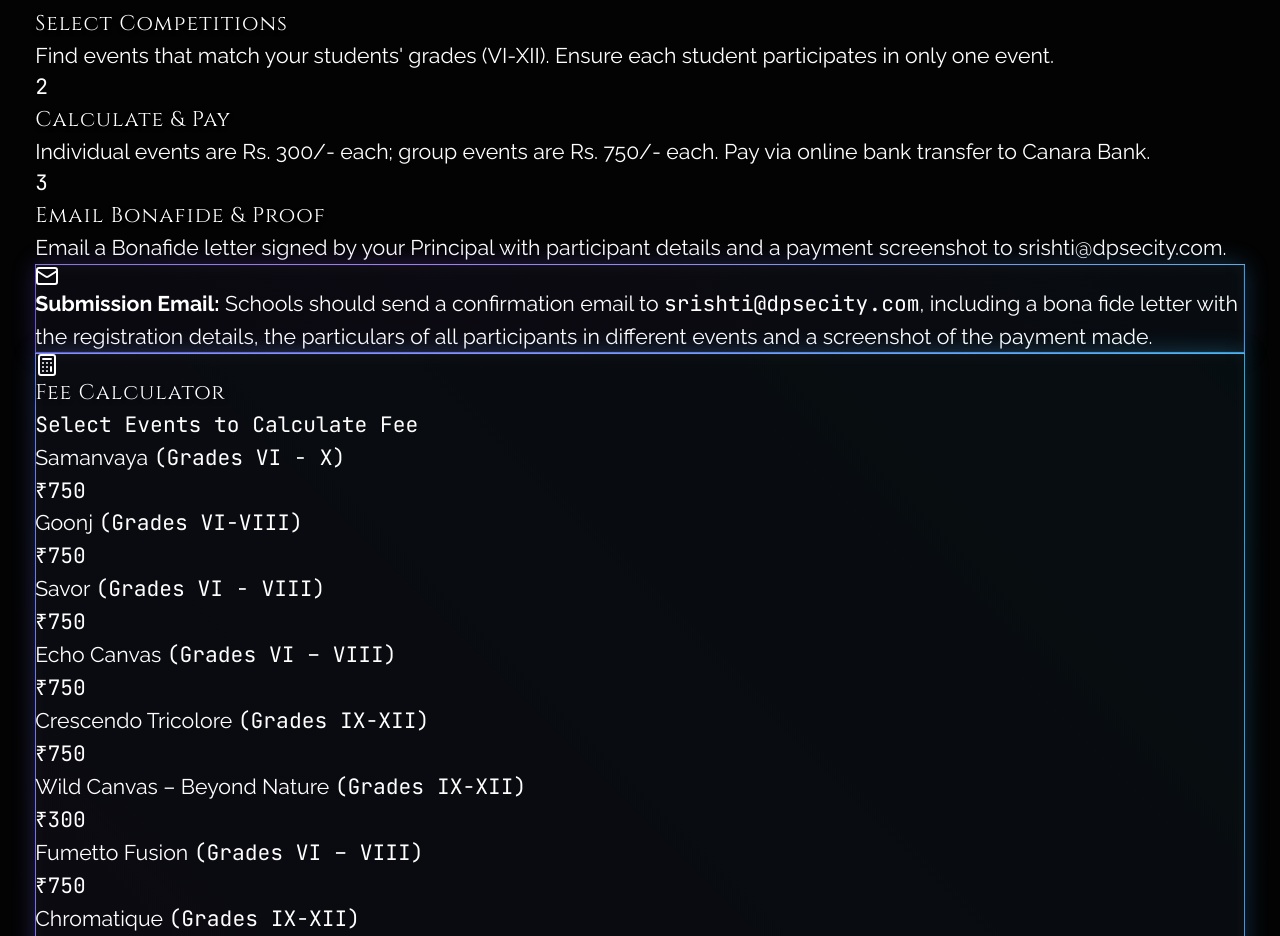
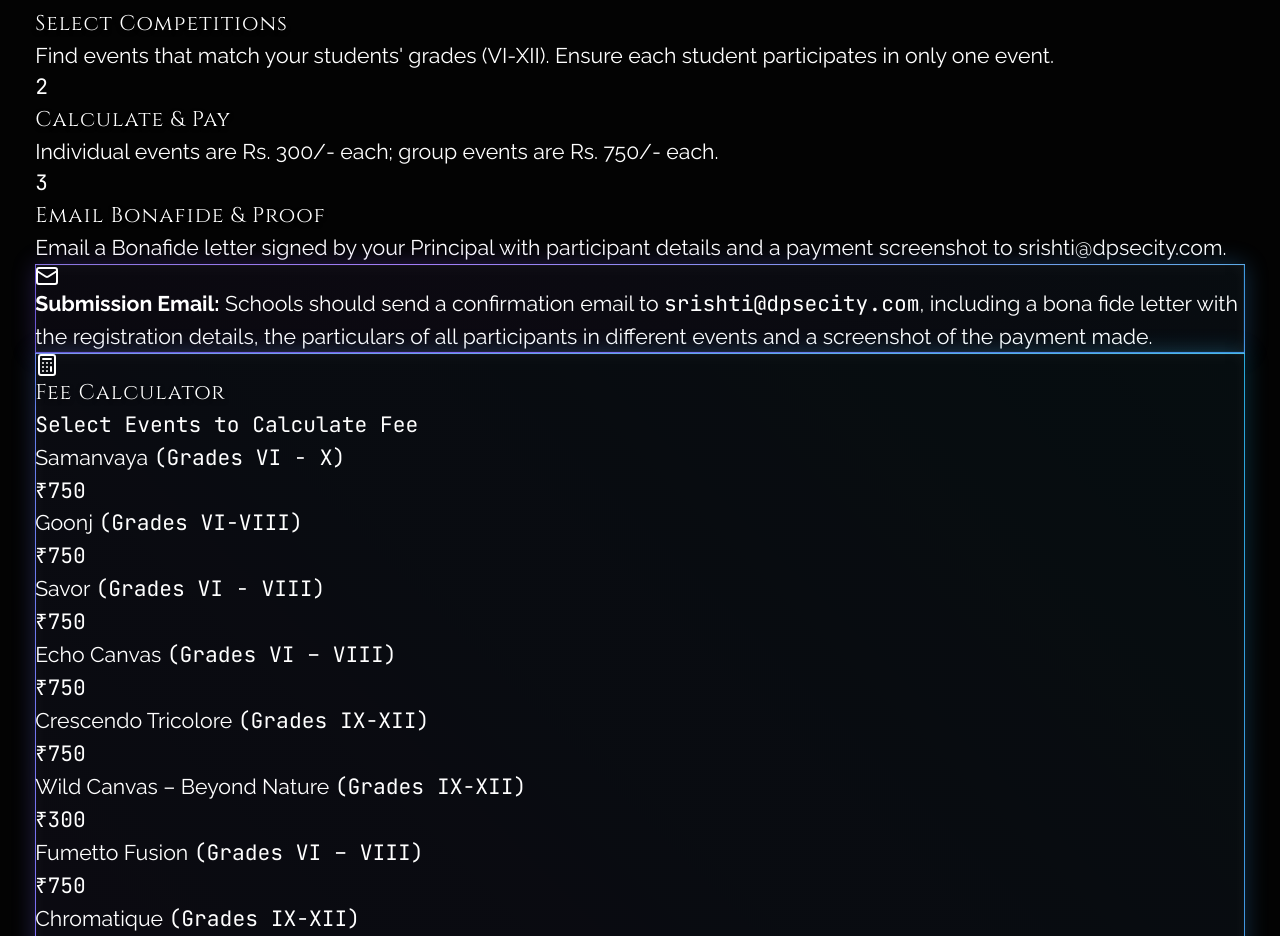
Before and after one commit to srishtidpsecity/srishti, a React (Vite) app: page / in a window 1280 px wide. Shown: the part 9803-10739 px from the top of the page. Built offline with nearby package versions, Linux system fonts and the light colour scheme.

Commit message:
Modified some text to indicate the bank details removal and shortened the fee calculator to better fit in the space

```diff
--- a/src/components/Registration.jsx
+++ b/src/components/Registration.jsx
@@ -42,7 +42,7 @@ export default function Registration() {
     },
     {
       title: "Calculate & Pay",
-      desc: "Individual events are Rs. 300/- each; group events are Rs. 750/- each. Pay via online bank transfer to Canara Bank."
+      desc: "Individual events are Rs. 300/- each; group events are Rs. 750/- each."
     },
     {
       title: "Email Bonafide & Proof",
@@ -108,8 +108,8 @@ export default function Registration() {
           </div>
 
           {/* Fee Calculator (Right Column) wrapped in FloatingWrapper with glowing-glass */}
-          <div className="lg:col-span-6 h-full">
-            <FloatingWrapper className="rounded-xl glowing-glass border border-cyan-500/10 relative h-full flex flex-col overflow-hidden">
+          <div className="lg:col-span-6">
+            <FloatingWrapper className="rounded-xl glowing-glass border border-cyan-500/10 relative flex flex-col overflow-hidden">
               <div className="inner-rim" />
               <div className="p-8 md:p-10 relative z-10 flex-grow flex flex-col">
                 <div className="absolute top-0 left-0 w-full h-[2px] bg-gradient-to-r from-transparent via-[#06b6d4]/30 to-transparent" />
@@ -123,7 +123,7 @@ export default function Registration() {
                   {/* Events Checklist Selection */}
                   <div className="space-y-2 flex-grow flex flex-col min-h-0">
                     <label className="block font-mono text-xs uppercase tracking-wider text-white mb-2 shrink-0">Select Events to Calculate Fee</label>
-                    <div className="flex-grow overflow-y-auto border border-cyan-500/10 rounded bg-[#050505] p-3 space-y-2 custom-scrollbar min-h-[300px]">
+                    <div className="overflow-y-auto border border-cyan-500/10 rounded bg-[#050505] p-3 space-y-2 custom-scrollbar max-h-[220px]">
                       {eventsData.map((ev) => {
                         const isSelected = selectedEvents.includes(ev.id);
                         const price = ev.type === 'Individual' ? 300 : 750;
```
